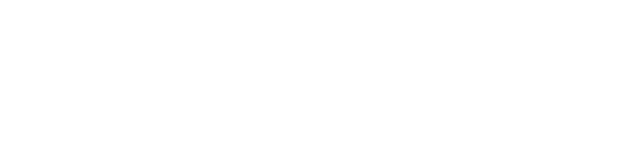
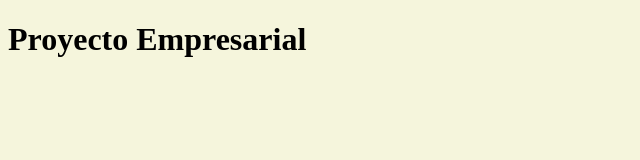
Before and after one commit to CristianBackend/CursoGitPildarasInformaticas, a plain HTML site: page index.html in a window 1280 px wide. Shown: the whole page, without its empty margins (0-640 px from the left). Drawn offline with Linux system fonts and the light colour scheme.

Commit message:
agregar un h1 y un estilos

```diff
--- /dev/null
+++ b/css/stilos.css
@@ -0,0 +1,3 @@
+body{
+    background-color: beige;
+}
--- a/index.html
+++ b/index.html
@@ -4,8 +4,9 @@
     <meta charset="UTF-8">
     <meta name="viewport" content="width=device-width, initial-scale=1.0">
     <title>Document</title>
+    <link  href="css/stilos.css" rel="stylesheet" type="text/css">
 </head>
 <body>
-
+    <h1>Proyecto Empresarial</h1>
 </body>
 </html>
```
Also changed, not shown: js/app.js (added).
